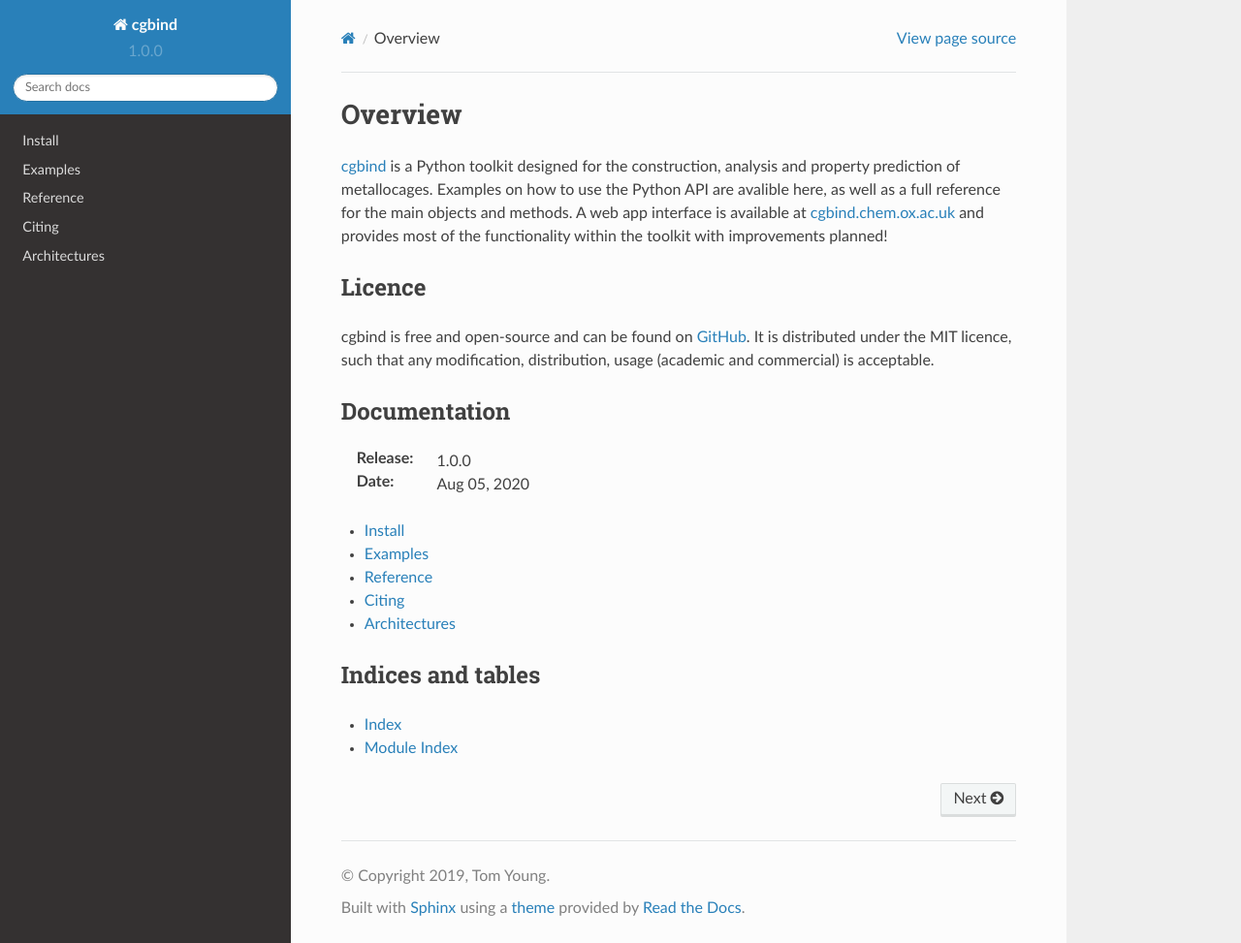
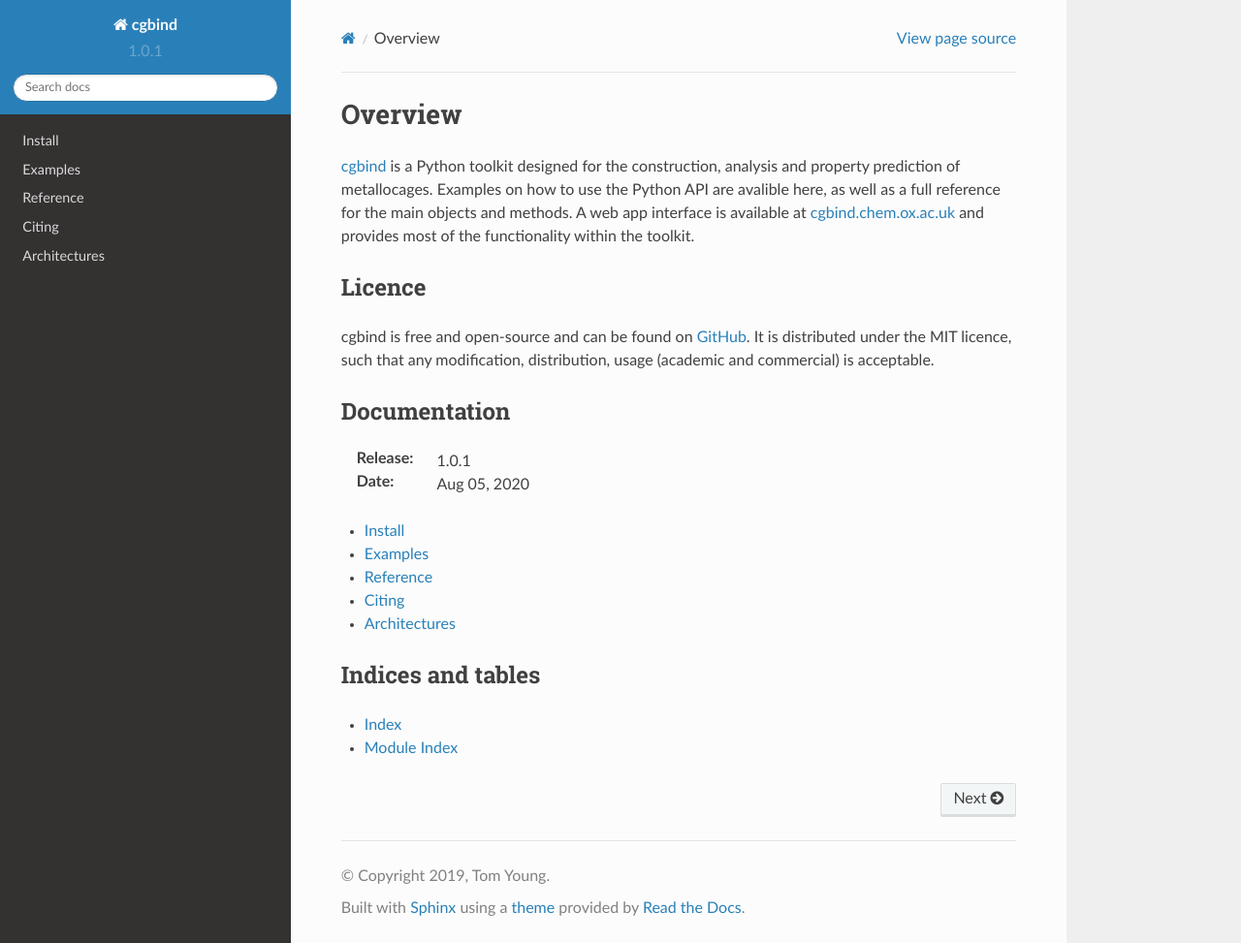
Before and after one commit to duartegroup/cgbind, a Sphinx documentation site: the page built from doc/index.rst, in a window 1280 px wide and 973 px high. Shown: the whole window at 97% size. Built offline with Sphinx 7.4.7 and the Read the Docs theme 2.0.0, drawn with Linux system fonts in a browser that asks for light colours.

Commit message:
Documentation update

```diff
--- a/cgbind/__init__.py
+++ b/cgbind/__init__.py
@@ -7,7 +7,7 @@
 from cgbind.cage_subt import CageSubstrateComplex
 from cgbind.templates import Template
 
-__version__ = '1.0.0'
+__version__ = '1.0.1'
 
 __all__ = ['Config',
            'Constants',
--- a/doc/citing.rst
+++ b/doc/citing.rst
@@ -4,6 +4,5 @@
 To cite ``cgbind`` please use
 
 .. note::
-    T. A. Young and R. Gheorghe. cgbind v. |version|. http://doi.org/10.5281/zenodo.3550545
-
-A manuscript is available on ChemRxiv (https://doi.org/10.26434/chemrxiv.12146106.v1)
+    T. A. Young, R. Gheorghe and F. Duarte,
+    *cgbind: A Python Module and Web App for Automated Metallocage Construction and Host–Guest Characterization*. J. Chem. Inf. Model. 2020, **60**, 7, 3546–3557. https://doi.org/10.1021/acs.jcim.0c00519
--- a/doc/index.rst
+++ b/doc/index.rst
@@ -11,8 +11,7 @@
 `cgbind <https://github.com/duartegroup/cgbind>`_ is a Python toolkit designed for the construction, analysis and
 property prediction of metallocages. Examples on how to use the Python API are avalible here, as well as a full reference
 for the main objects and methods. A web app interface is available at
-`cgbind.chem.ox.ac.uk <http://cgbind.chem.ox.ac.uk>`_ and provides most of the functionality within the toolkit with
-improvements planned!
+`cgbind.chem.ox.ac.uk <http://cgbind.chem.ox.ac.uk>`_ and provides most of the functionality within the toolkit.
 
 
 Licence
@@ -27,7 +26,7 @@
 
 .. only:: html
 
-    :Release: |version|
+    :Release: 1.0.1
     :Date: |today|
 
 .. toctree::
```
Also changed, not shown: README.md (+1 -1 lines), 1 other file.
